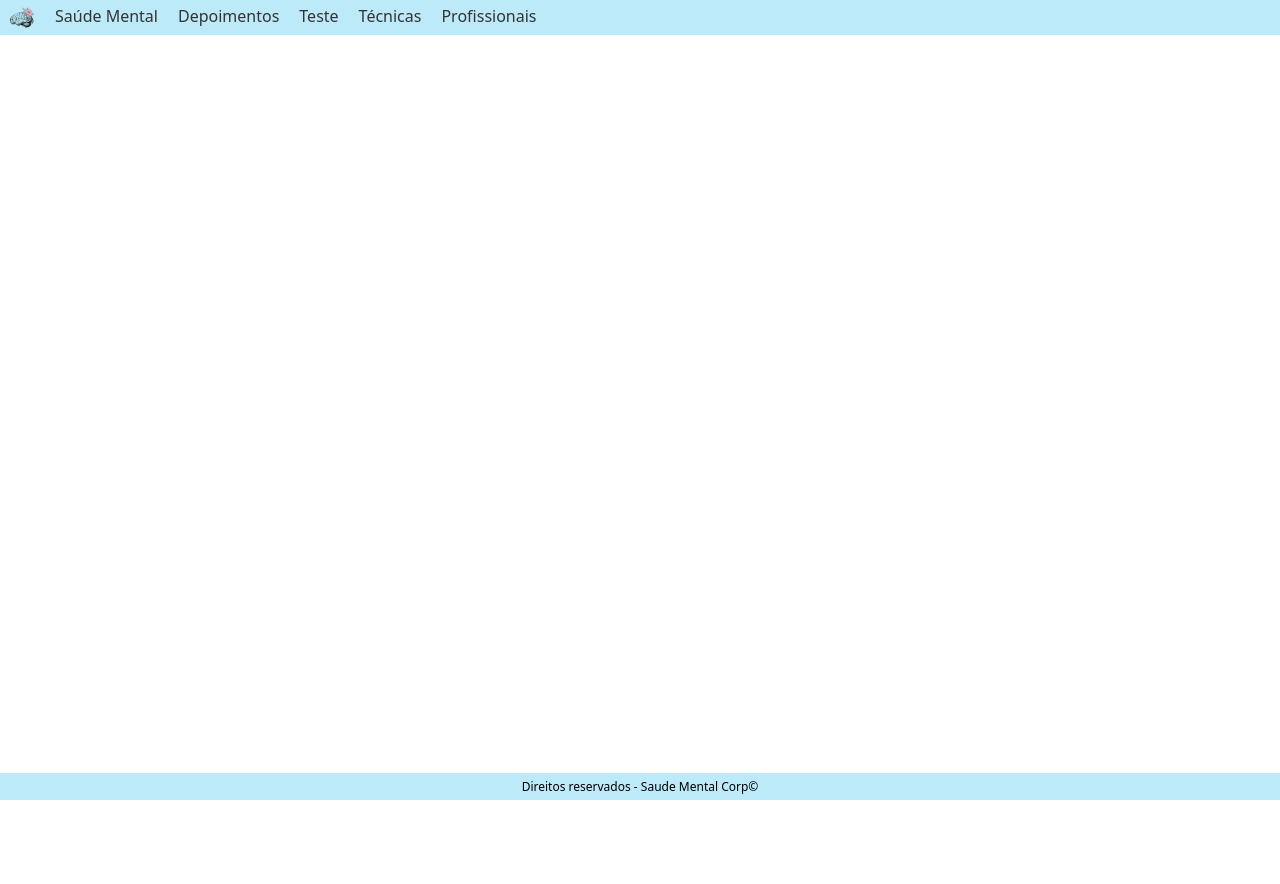
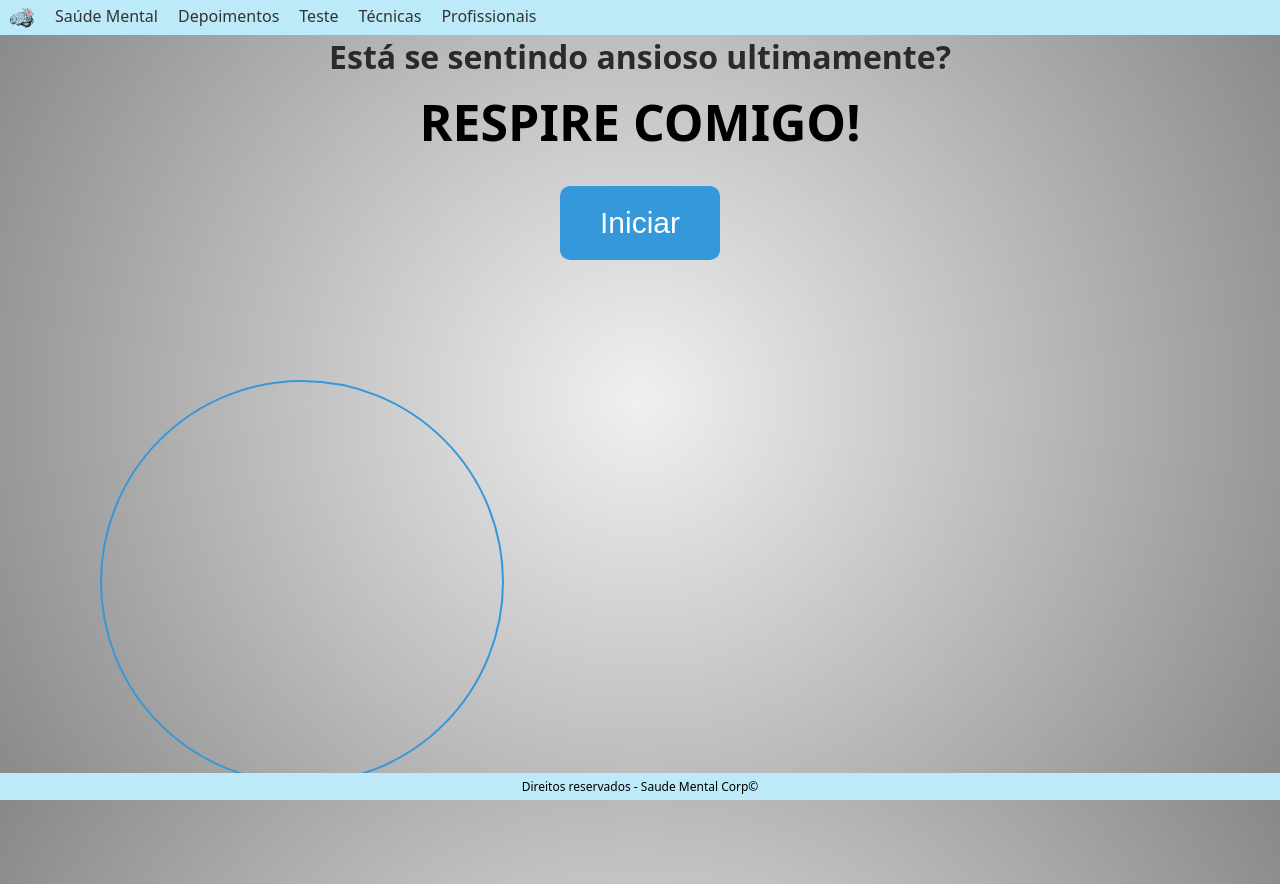
Before and after one commit to vinsBR/Projeto_Interdiss2024, a plain HTML site: page tecnicas.html in a window 1280 px wide. Before the commit the page ends 800 px from the top, so only its background shows below. Drawn offline with Linux system fonts and the light colour scheme.

Commit message:
adicionando pagina de tecnicas para ansiedade (bug)

```diff
--- a/script.js
+++ b/script.js
@@ -22,3 +22,12 @@ function estresse() {
     document.getElementById("texPincipal").innerHTML =
     "O estresse é a resposta do corpo a pressões diárias, seja no trabalho, estudos ou relações pessoais. Em excesso, ele pode causar sintomas como dores de cabeça, cansaço e irritabilidade, afetando tanto a saúde física quanto mental. Aprender a reconhecer os sinais e encontrar maneiras de relaxar é essencial para evitar o desgaste e manter o equilíbrio. Cuidar do estresse é cuidar de si mesmo.";
 }
+
+const iniciarBtn = document.getElementById('iniciarBtn');
+const circle = document.querySelector('.circle');
+
+
+iniciarBtn.addEventListener('click', function() {
+    circle.style.display = 'block';
+    circle.classList.add('animar');
+});
--- a/style.css
+++ b/style.css
@@ -8,6 +8,9 @@ html {
     display: flex;
     flex-direction: column;
     font-family: system-ui, -apple-system, BlinkMacSystemFont, 'Segoe UI', Roboto, Oxygen, Ubuntu, Cantarell, 'Open Sans', 'Helvetica Neue', sans-serif;
+    background: radial-gradient(circle, #f0f0f0, #888888);
+
+
  }
  body{
     text-align: center;
--- /dev/null
+++ b/styleTecnicas.css
@@ -0,0 +1,68 @@
+h1{
+    color: #2b2a2a;
+    text-align: center;
+    margin: 5px 0;
+
+}
+
+h2{
+    color: #000000;
+    text-align: center;
+    margin: 10px 0;
+    font-size: 50px;
+
+}
+
+button {
+    padding: 20px 40px;
+    font-size: 30px;
+    cursor: pointer;
+    border: none;
+    background-color: #3498db;
+    color: white;
+    border-radius: 10px;
+    margin-top: 20px;
+    transition: background-color 0.3s;
+}
+
+button:hover {
+    background-color: #01b11e;
+}
+
+.container {
+    width: 400px;
+    height: 400px;
+    border: 2px solid #3498db;
+    display: flex;
+    justify-content: center;
+    align-items: center;
+    background-color: transparent;
+    position: relative;
+    margin: 100px;
+    border-radius: 50%;
+}
+
+.circle {
+    width: 0;
+    height: 0;
+    background-color: #3498db;
+    border-radius: 50%;
+    animation: growShrink 10s infinite alternate;
+    display: none;
+
+}
+
+@keyframes growShrink {
+    0% {
+        width: 0;
+        height: 0;
+    }
+    50% {
+        width: 400px;
+        height: 400px;
+    }
+    100% {
+        width: 0;
+        height: 0;
+    }
+}
--- a/tecnicas.html
+++ b/tecnicas.html
@@ -4,6 +4,7 @@
     <meta charset="UTF-8">
     <meta name="viewport" content="width=device-width, initial-scale=1.0">
     <link rel="stylesheet" href="style.css">
+    <link rel="stylesheet" href="styleTecnicas.css">
     <link rel="stylesheet" href="script.js">
     <title>Tecnicas</title>
 </head>
@@ -18,7 +19,14 @@
             <li><a href="profissional.html">Profissionais</a></li>
         </ul>
     </nav>
+    <h1>Está se sentindo ansioso ultimamente?</h1>
+    <h2>RESPIRE COMIGO!</h2>
+    <button id="iniciarBtn">Iniciar</button>
+    <div class="container">
+        <div class="circle"></div>
+    </div>
 
+    <script src="script.js"></script>
     <footer>
         <a>Direitos reservados - Saude Mental Corp<span>&#169;</span></a>
     </footer>
```
